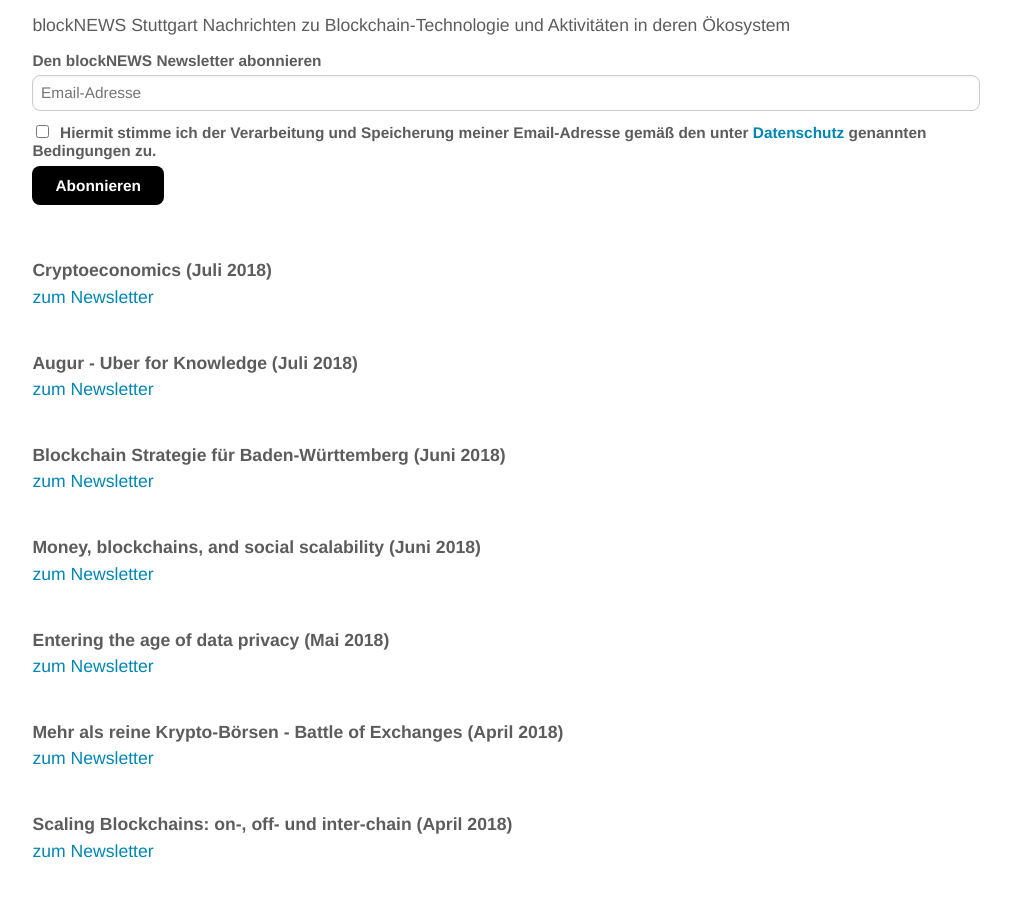
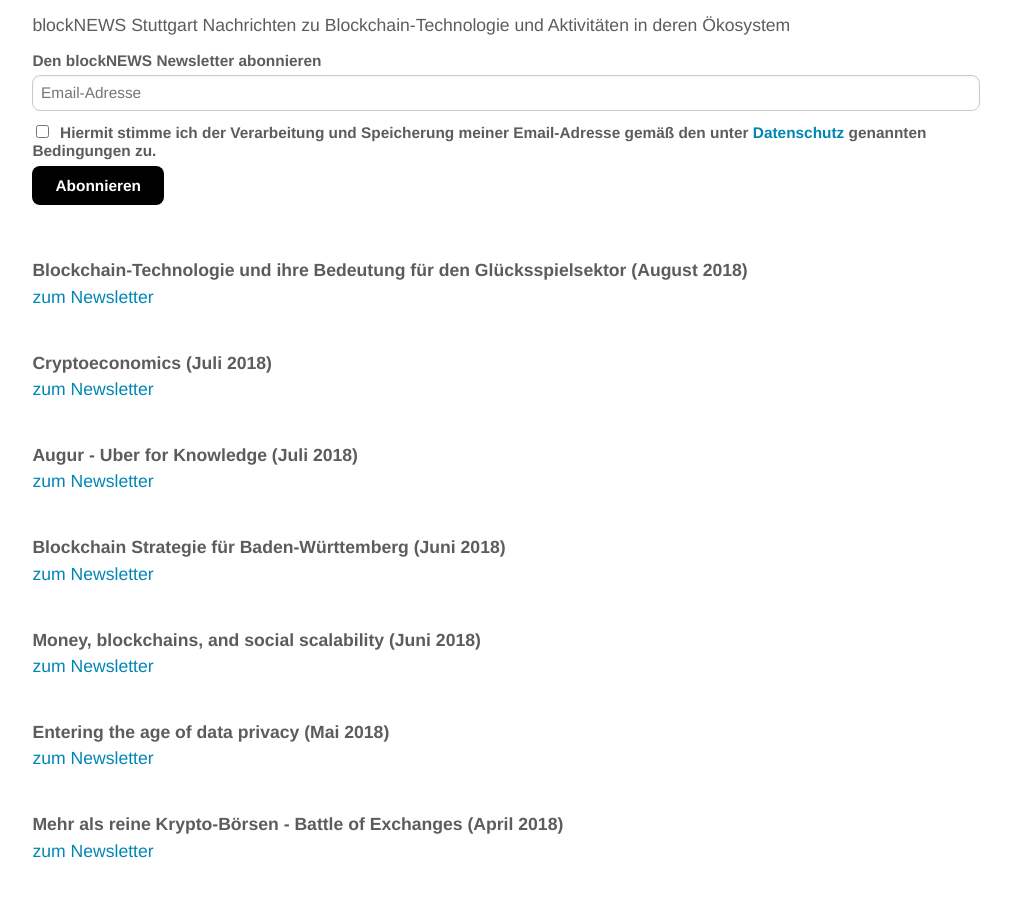
Before and after one commit to blocklab/site, a Jekyll site: the page built from newsletter.md, in a window 1280 px wide and 900 px high, scrolled down 529 px. Shown: the top 897 px of the window, without its empty margins (134-1145 px from the left). Built offline with Jekyll 4.4.1, drawn with Linux system fonts in a browser that asks for light colours; comment, search, counter and statistics services are not loaded.

Commit message:
Update newsletter.md

```diff
--- a/newsletter.md
+++ b/newsletter.md
@@ -33,6 +33,11 @@ Nachrichten zu Blockchain-Technologie und Aktivitäten in deren Ökosystem
 <!--End mc_embed_signup-->
 
 <br>
+<br>
+**Blockchain-Technologie und ihre Bedeutung für den Glücksspielsektor (August 2018)**
+<br>
+[zum Newsletter](https://mailchi.mp/cec64f04a86f/blockchain-in-der-kw16-private-key-und-wallet-sicherheit-625385)
+
 <br>
 **Cryptoeconomics (Juli 2018)**
 <br>
```
